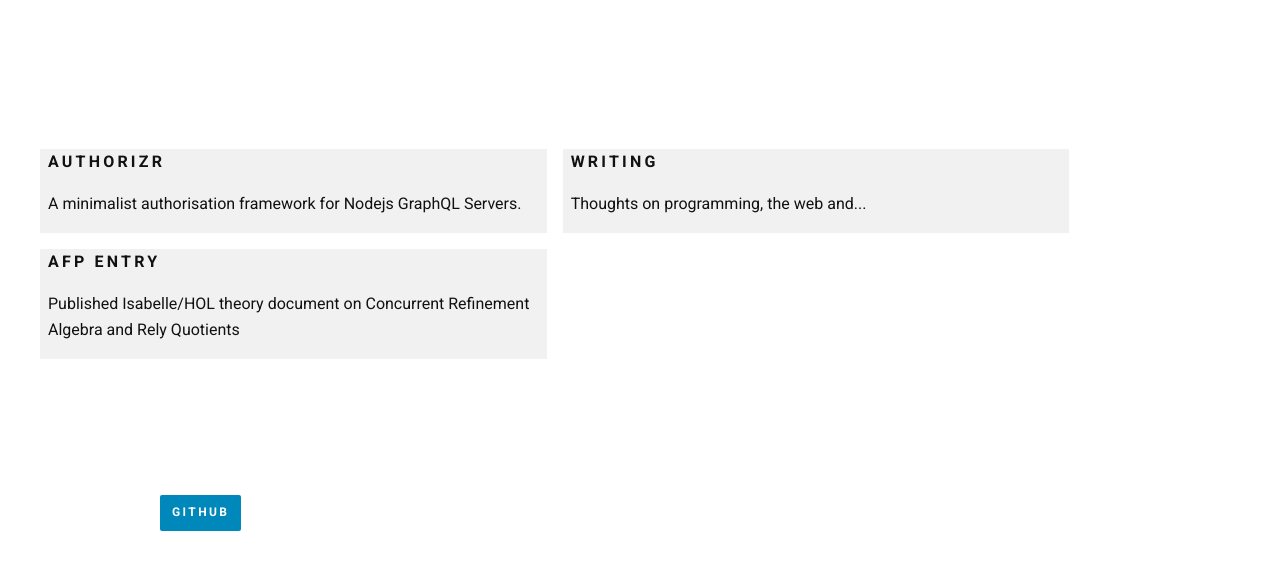
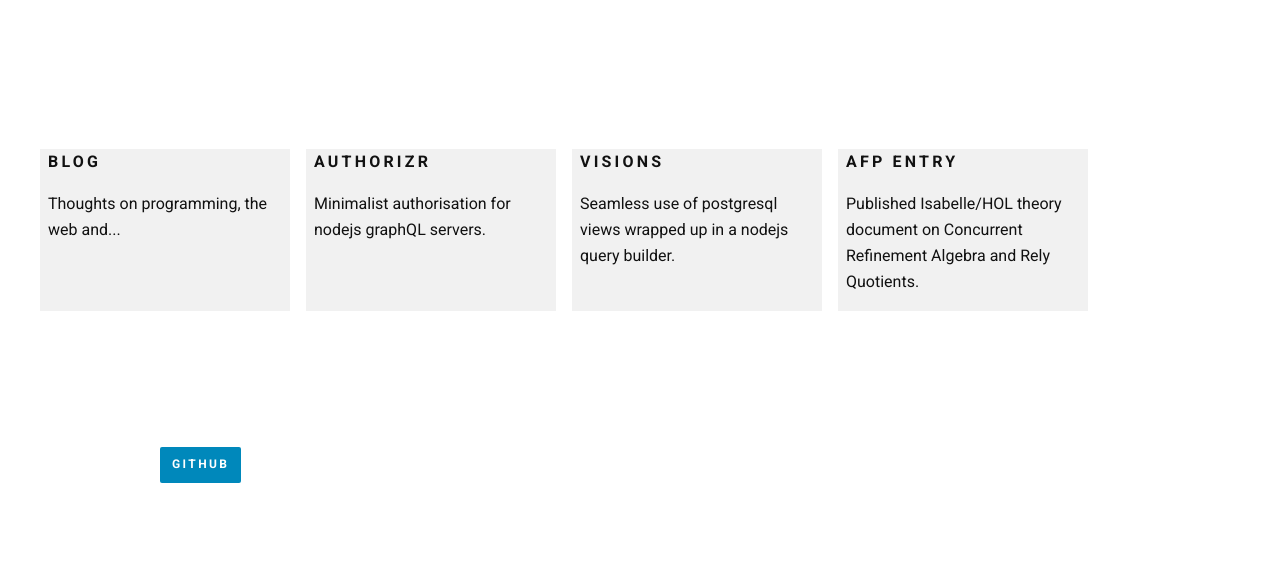
Before and after one commit to jtfell/jtfell.github.io, a website: page index.html in a window 1280 px wide. Shown: the part 261-830 px from the top of the page. After the commit the page ends 808 px from the top, so only its background shows below. Drawn offline with Linux system fonts and the light colour scheme.

Commit message:
add link to visions

```diff
--- a/css/base.css
+++ b/css/base.css
@@ -932,5 +932,6 @@
 
 .tile{
   min-width:130px;
+  max-width:250px;
   background:#f1f1f1;
 }
--- a/index.html
+++ b/index.html
@@ -15,17 +15,21 @@
 
 <section id="projects" class="px3 py3">
   <div class="flex flex-wrap py3 left-align">
+    <div class="col-5 tile m1 px1 left-align">
+      <a class="bold h2 caps black text-decoration-none" href="https://jtfell.github.io/blog">Blog</a>
+      <p>Thoughts on programming, the web and...</p>
+    </div>
     <div class="col-5 tile m1 px1">
       <a class="bold h2 caps black text-decoration-none" href="https://github.com/jtfell/authorizr">authorizr</a>
-      <p>A minimalist authorisation framework for Nodejs GraphQL Servers.</p>
+      <p>Minimalist authorisation for nodejs graphQL servers.</p>
     </div>
     <div class="col-5 tile m1 px1 left-align">
-      <a class="bold h2 caps black text-decoration-none" href="https://jtfell.github.io/blog">Writing</a>
-      <p>Thoughts on programming, the web and...</p>
+      <a class="bold h2 caps black text-decoration-none" href="https://github.com/playground-xyz/visions">Visions</a>
+      <p>Seamless use of postgresql views wrapped up in a nodejs query builder.</p>
     </div>
     <div class="col-5 tile m1 px1 left-align">
       <a class="bold h2 caps black text-decoration-none" href="https://www.isa-afp.org/entries/Concurrent_Ref_Alg.shtml">AFP Entry</a>
-      <p>Published Isabelle/HOL theory document on Concurrent Refinement Algebra and Rely Quotients</p>
+      <p>Published Isabelle/HOL theory document on Concurrent Refinement Algebra and Rely Quotients.</p>
     </div>
   </div>
 </section>
--- a/src/base.css
+++ b/src/base.css
@@ -107,5 +107,6 @@
 
 .tile {
   min-width: 130px;
+  max-width: 250px;
   background: #f1f1f1;
 }
```
Also changed, not shown: css/base.min.css.
